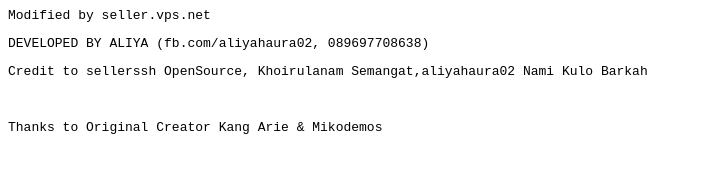
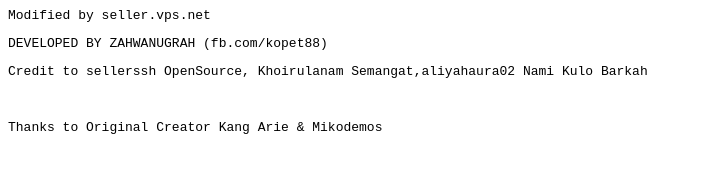
Before and after one commit to zahwanugrah83/debian, a plain HTML site: page index.html in a window 1280 px wide. Shown: the whole page, without its empty margins (0-702 px from the left). Drawn offline with Linux system fonts and the light colour scheme.

Commit message:
Update index.html

```diff
--- a/index.html
+++ b/index.html
@@ -1,4 +1,4 @@
 <pre>Modified by seller.vps.net</pre>
-<pre>DEVELOPED BY ALIYA (fb.com/aliyahaura02, 089697708638)<pre>
+<pre>DEVELOPED BY ZAHWANUGRAH (fb.com/kopet88)<pre>
 <pre>Credit to sellerssh OpenSource, Khoirulanam Semangat,aliyahaura02 Nami Kulo Barkah<pre>
 <pre>Thanks to Original Creator Kang Arie & Mikodemos<pre>
```
